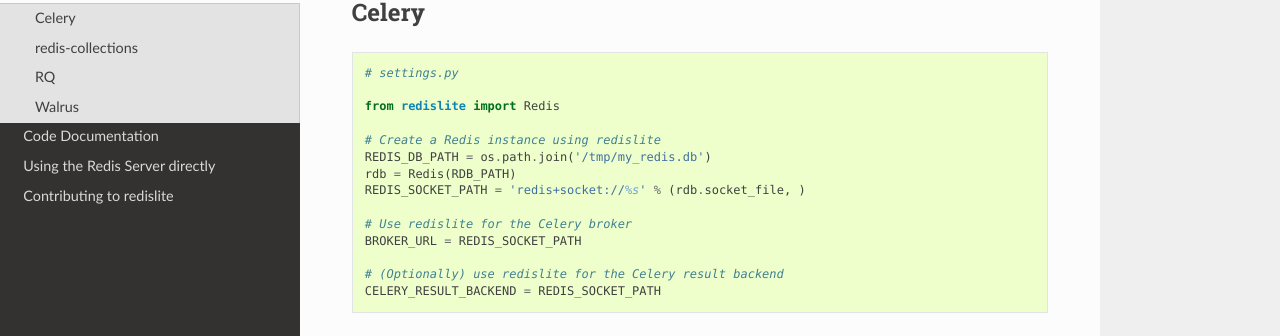
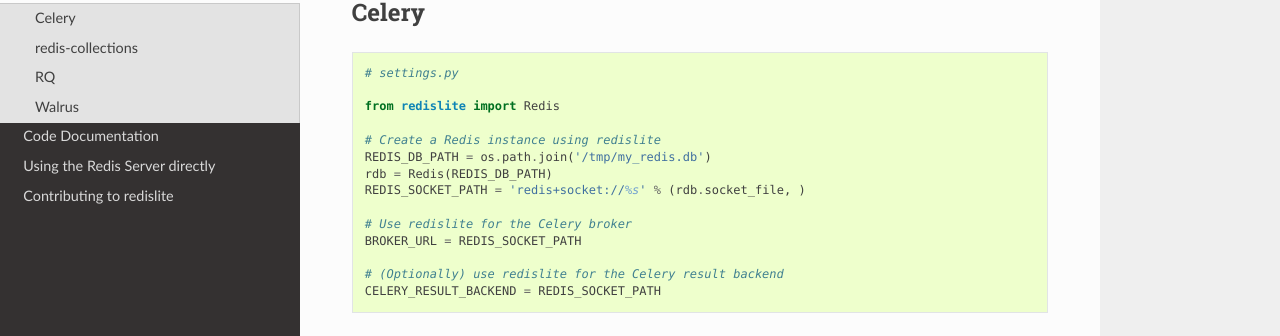
Before and after one commit to yahoo/redislite, a Sphinx documentation site: the page built from docs/source/topic/using_with_existing_modules.rst, in a window 1280 px wide and 900 px high. Shown: the part 236-572 px from the top of the window. Built offline with Sphinx 7.4.7 and the Read the Docs theme 2.0.0, drawn with Linux system fonts in a browser that asks for light colours; pages that are not in the unit, such as notebooks, are missing from menus.

Commit message:
Fix documentation typo

```diff
--- a/docs/source/topic/using_with_existing_modules.rst
+++ b/docs/source/topic/using_with_existing_modules.rst
@@ -15,7 +15,7 @@
 
     # Create a Redis instance using redislite
     REDIS_DB_PATH = os.path.join('/tmp/my_redis.db')
-    rdb = Redis(RDB_PATH)
+    rdb = Redis(REDIS_DB_PATH)
     REDIS_SOCKET_PATH = 'redis+socket://%s' % (rdb.socket_file, )
 
     # Use redislite for the Celery broker
```
